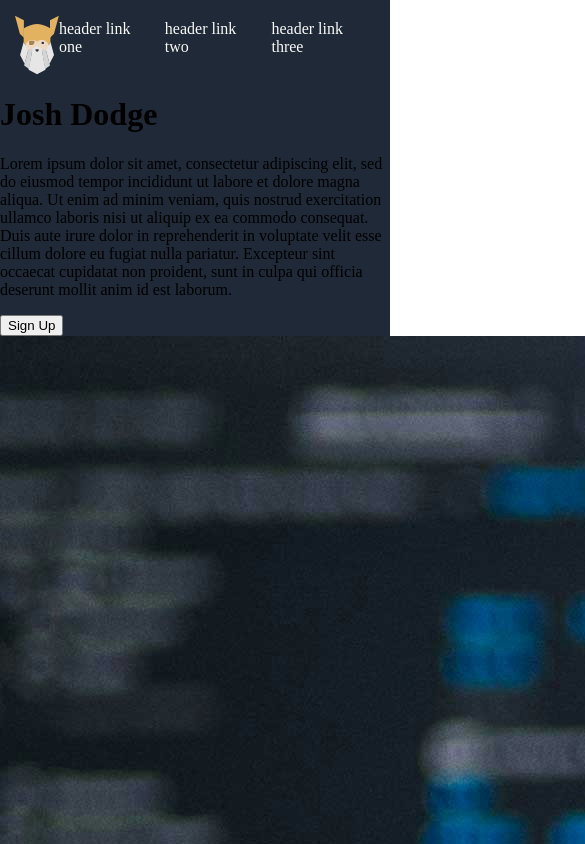
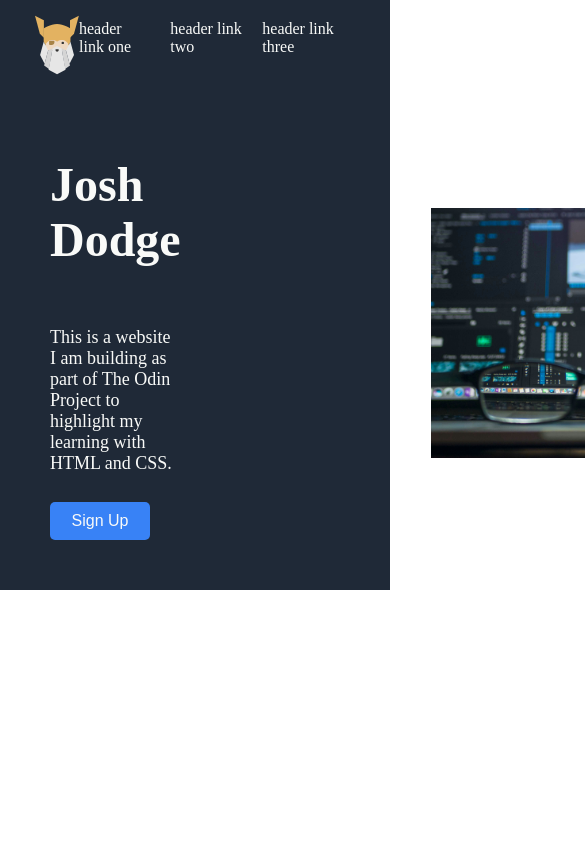
Before and after one commit to Jdodge1090/top_website, a plain HTML site: page index.html in a window 390 px wide. Shown: the top 844 px of the page, 585 px wide, since content can reach past the window. Drawn offline with Linux system fonts and the light colour scheme.

Commit message:
Structure hero section with flexbox layout
- Organized hero section with menu and informational content
- Added flexbox containers for consistent spacing and alignment
- Structured navigation menu with logo and links
- Created informational section with text content and image
- Applied responsive layout with proper spacing

```diff
--- a/index.html
+++ b/index.html
@@ -17,12 +17,14 @@
                 <a href="">header link three</a>
             </nav>
         </div>
-        <div class="informational">
-            <h1>Josh Dodge</h1>
-            <p>Lorem ipsum dolor sit amet, consectetur adipiscing elit, sed do eiusmod tempor incididunt ut labore et dolore magna aliqua. Ut enim ad minim veniam, quis nostrud exercitation ullamco laboris nisi ut aliquip ex ea commodo consequat. Duis aute irure dolor in reprehenderit in voluptate velit esse cillum dolore eu fugiat nulla pariatur. Excepteur sint occaecat cupidatat non proident, sunt in culpa qui officia deserunt mollit anim id est laborum.</p>
-            <button>Sign Up</button>
+        <div class="informational-container">
+            <div class="informational">
+                <h1>Josh Dodge</h1>
+                <p>This is a website I am building as part of The Odin Project to highlight my learning with HTML and CSS.</p>
+                <button>Sign Up</button>
+            </div>
+            <img src="./img/computer-coding.jpg" alt="Computer with coding screen open">
         </div>
-        <img src="./img/computer-coding.jpg" alt="Computer with coding screen open">
     </div>
 </body>
 </html>
--- a/style.css
+++ b/style.css
@@ -16,13 +16,13 @@ html, body {
 }
 
 .menu img {
-    padding: 15px 0 0 15px;
+    padding: 15px 0 0 35px;
 }
 
 .menu nav {
     display: flex;
     gap:20px;
-    padding-right: 25px;
+    padding-right: 50px;
 }
 
 .menu nav a {
@@ -30,3 +30,45 @@ html, body {
     font-size: 16px;
     text-decoration: none;
 }
+
+.informational-container {
+    display: flex;
+    justify-content: space-between;
+    align-items: center;
+    padding: 50px;
+    gap: 250px;
+}
+
+.informational {
+    display: flex;
+    flex-direction: column;
+    gap: 10px;
+    flex: 1;
+}
+
+.informational-container img {
+    width: 500px;
+    height: 250px;
+}
+
+.informational h1 {
+    font-size: 48px;
+    color: #F9FAf8;
+    font-weight: 900;
+}
+
+.informational p {
+    font-size: 18px;
+    color: #F9FAf8;
+}
+
+.informational button {
+    padding: 10px 20px;
+    color: #F9FAf8;
+    background-color: #3882F6;
+    border: none;
+    border-radius: 5px;
+    font-size: 16px;
+    cursor: pointer;
+    width: 100px;
+}
```
